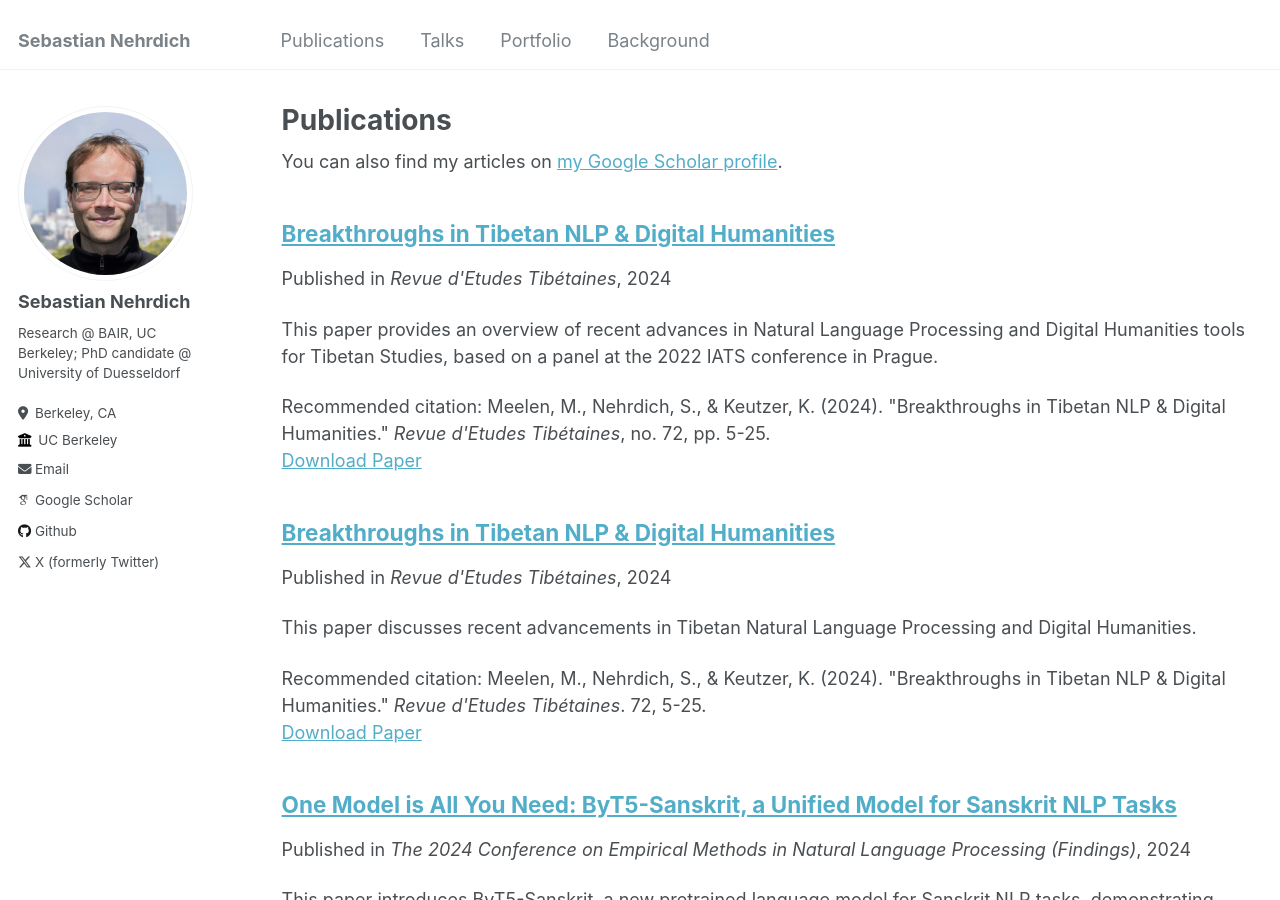
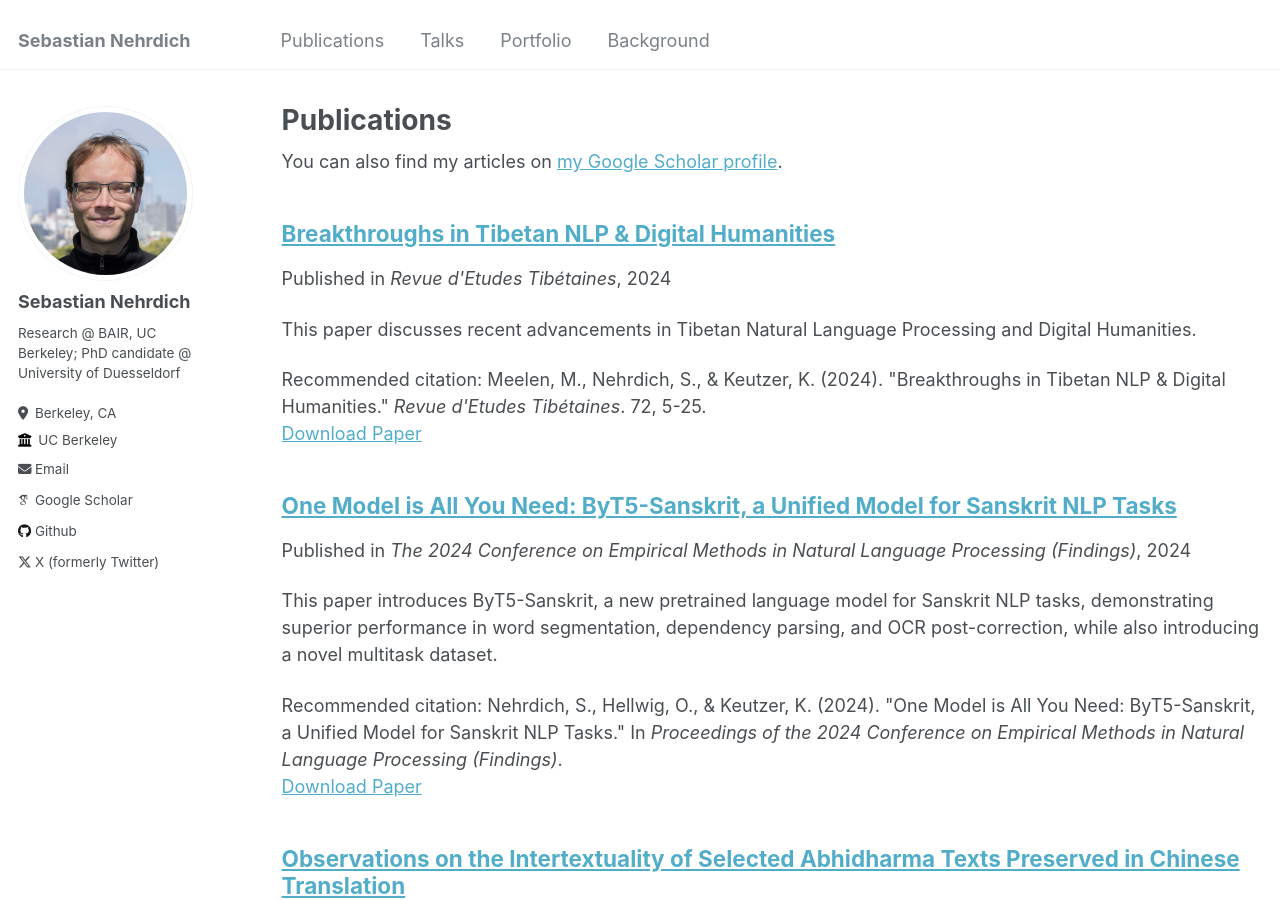
Before and after one commit to sebastian-nehrdich/sebastian-nehrdich.github.io, a Jekyll site: the page built from _pages/publications.md, in a window 1280 px wide and 900 px high. Built offline with Jekyll 4.4.1, drawn with Linux system fonts in a browser that asks for light colours; some web fonts are replaced.

Commit message:
Various additions

```diff
--- a/_publications/2024-08-01-breakthroughs.md
+++ /dev/null
@@ -1,21 +0,0 @@
----
-title: "Breakthroughs in Tibetan NLP & Digital Humanities"
-collection: publications
-permalink: /publication/2024-breakthroughs-tibetan-nlp-digital-humanities
-excerpt: 'This paper provides an overview of recent advances in Natural Language Processing and Digital Humanities tools for Tibetan Studies, based on a panel at the 2022 IATS conference in Prague.'
-date: 2024-07-01
-venue: "Revue d'Etudes Tibétaines"
-paperurl: "https://api.semanticscholar.org/CorpusID:TBD"  # You may want to update this URL
-citation: "Meelen, M., Nehrdich, S., & Keutzer, K. (2024). &quot;Breakthroughs in Tibetan NLP & Digital Humanities.&quot; <i>Revue d'Etudes Tibétaines</i>, no. 72, pp. 5-25."
----
-The field of Digital Humanities has been transformed in recent years,
-not just because of advances in computing software and hardware,
-but in particular because of breakthroughs in Natural Language Processing (NLP).
-In this introduction to this Special Issue related to the Tibetan
-NLP and Technology panel at the conference of the International Association
-of Tibetan Studies (IATS) in Prague in 2022, we give a brief overview of the
-so-called 'state-of-the-art' of NLP and Digital Humanities tools for Tibetan
-Studies in particular. We aim to provide accessible introductions to the contributions
-in this Special Issue by other panel members as well as other recent
-developments in the field of 'Tibetan Tech' that could benefit any scholars in
-the field.
```
Also changed, not shown: _pages/about.md (+1 -0 lines), _pages/cv.md (+1 -1 lines).
